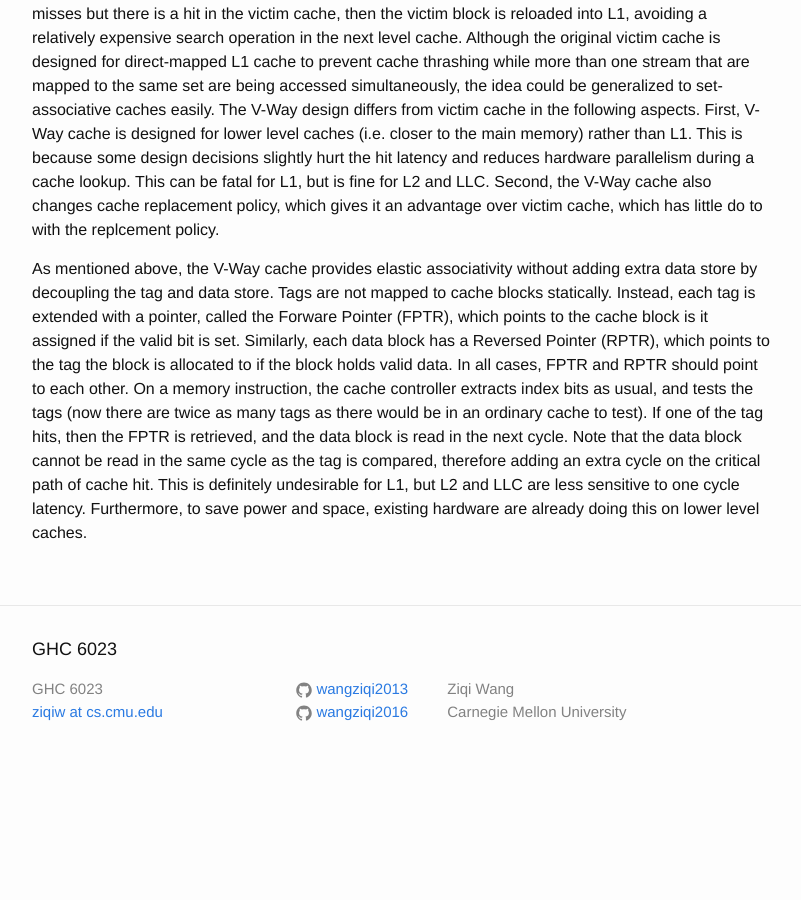
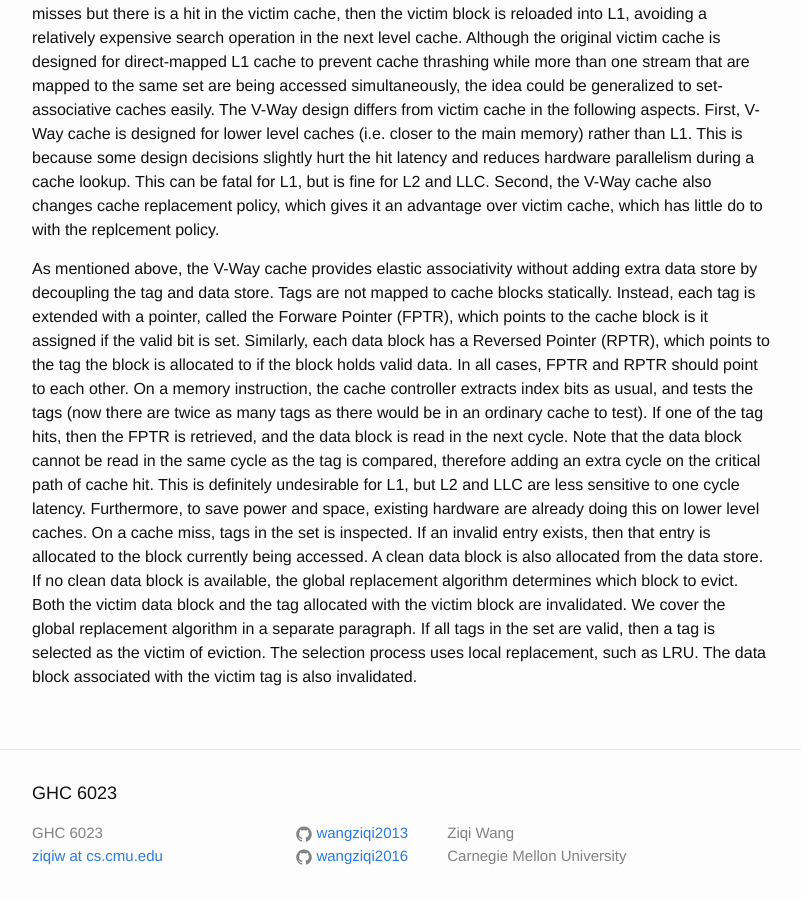
Before and after one commit to wangziqi2013/wangziqi2013.github.io, a Jekyll site: the page built from _posts/2018-06-18-v-way-cache.markdown, in a window 1280 px wide and 900 px high, scrolled down 1255 px. Shown: the whole window, without its empty margins (238-1039 px from the left). Built offline with Jekyll 4.4.1, drawn with Linux system fonts in a browser that asks for light colours; before the commit the page ends 2038 px from its top, so only the background shows below that.

Commit message:
Adding replacement

```diff
--- a/_posts/2018-06-18-v-way-cache.markdown
+++ b/_posts/2018-06-18-v-way-cache.markdown
@@ -63,4 +63,9 @@ there would be in an ordinary cache to test). If one of the tag hits, then the F
 is read in the next cycle. Note that the data block cannot be read in the same cycle as the tag is compared, therefore
 adding an extra cycle on the critical path of cache hit. This is definitely undesirable for L1, but L2 and LLC are
 less sensitive to one cycle latency. Furthermore, to save power and space, existing hardware are already doing this
-on lower level caches.
+on lower level caches. On a cache miss, tags in the set is inspected. If an invalid entry exists, then that entry is
+allocated to the block currently being accessed. A clean data block is also allocated from the data store. If no clean
+data block is available, the global replacement algorithm determines which block to evict. Both the victim data block
+and the tag allocated with the victim block are invalidated. We cover the global replacement algorithm in a separate
+paragraph. If all tags in the set are valid, then a tag is selected as the victim of eviction. The selection process
+uses local replacement, such as LRU. The data block associated with the victim tag is also invalidated.
```
